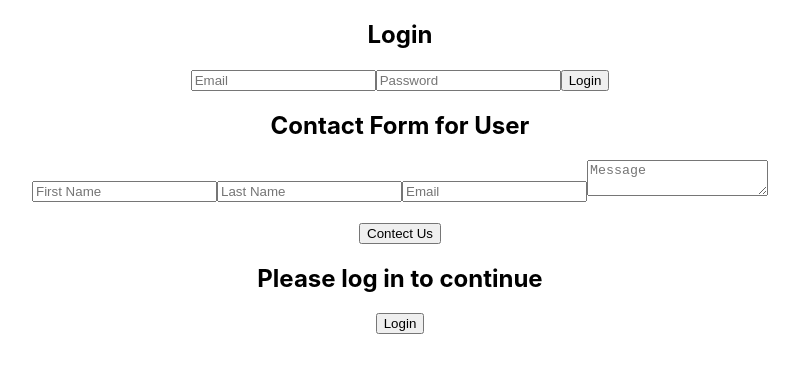
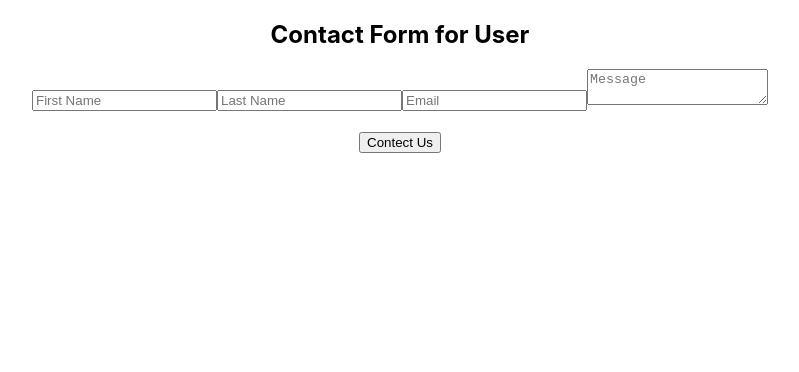
Before and after one commit to reetuTheCoder/unit_testing_react, a React (Create React App) app: page / in a window 1280 px wide. Shown: the top 372 px of the page, without its empty margins (240-1039 px from the left). Built offline with nearby package versions, Linux system fonts and the light colour scheme.

Commit message:
jest install redux and comment some extra code

```diff
--- a/package.json
+++ b/package.json
@@ -3,10 +3,13 @@
   "version": "0.1.0",
   "private": true,
   "dependencies": {
+    "@reduxjs/toolkit": "^2.9.0",
     "@testing-library/dom": "^10.4.1",
     "react": "^19.2.0",
     "react-dom": "^19.2.0",
+    "react-redux": "^9.2.0",
     "react-scripts": "5.0.1",
+    "redux": "^5.0.1",
     "web-vitals": "^2.1.4"
   },
   "scripts": {
--- a/src/App.js
+++ b/src/App.js
@@ -9,12 +9,12 @@ function App() {
   return (
     <div className="App">
       {/* <TodoApp/> */}
-      <LoginForm />
+      {/* <LoginForm /> */}
       <ContactForm />
 
-      <AuthProvider>
+      {/* <AuthProvider>
         <AuthApp />
-      </AuthProvider>
+      </AuthProvider> */}
     </div>
   );
 }
```
Also changed, not shown: 1 other file (tests, documents, lock files or other folders).
